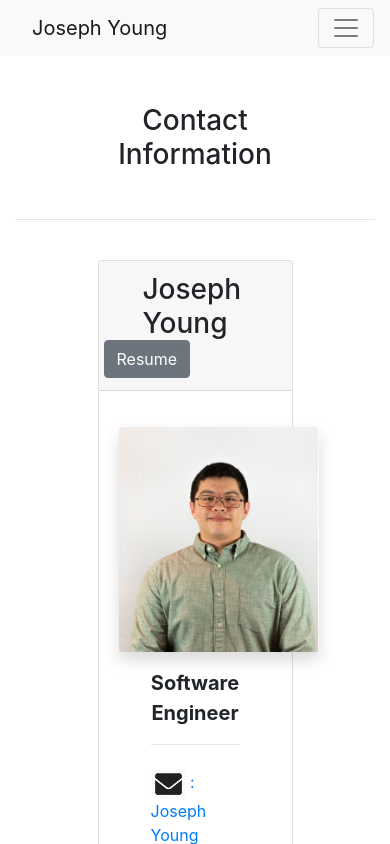
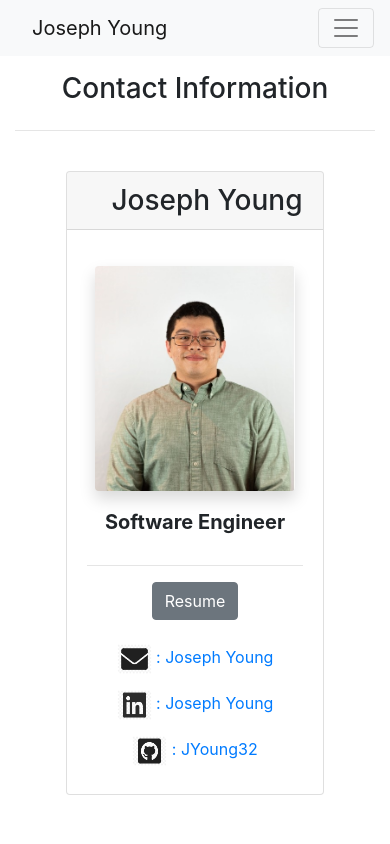
Before and after one commit to Sterlingduke/react-portfolio, a React (Create React App) app: page /contact in a window 390 px wide. Shown: the top 844 px of the page. Built offline with nearby package versions, Linux system fonts and the light colour scheme.

Commit message:
made contact page mobile/tablet responsive

```diff
--- a/src/Components/Components/ProjectCard/index.js
+++ b/src/Components/Components/ProjectCard/index.js
@@ -26,7 +26,7 @@ const ProjectCard = (props) => {
                     </Col>
                     <Col>
                     <CardBody>
-                    <CardText className="mt-3">{props.summary}</CardText>
+                    <CardText className="mt-3"><b>Summary:</b> {props.summary}</CardText>
                     <br />
                     <CardText><b>Tech Used:</b> {props.techUsed}</CardText>
                     </CardBody>
@@ -47,7 +47,7 @@ const ProjectCard = (props) => {
                 </Row>
                 <br/>
                 <Row>
-                    <CardText className="m-3"><b>Summary:</b>{props.summary}</CardText>
+                    <CardText className="m-3"><b>Summary:</b> {props.summary}</CardText>
                 </Row>
                 <Row>
                     <CardText className="m-3"><b>Tech Used:</b> {props.techUsed}</CardText>
--- a/src/Components/Pages/AboutMe/index.js
+++ b/src/Components/Pages/AboutMe/index.js
@@ -11,7 +11,7 @@ class About extends React.Component {
 
   render() {
     return (
-      <Jumbotron className="m-5 text-center">
+      <Jumbotron className="m-3 text-center">
         <h1 className="display-4">Hello, world!</h1>
         <p className="lead">I'm Joseph Young, a software developer.</p>
         <hr className="my-4" />
--- a/src/Components/Pages/Contact/index.js
+++ b/src/Components/Pages/Contact/index.js
@@ -9,10 +9,21 @@ import linkedInIcon from "../../Pictures/linkedin-logo.png";
 import headshot from "../../Pictures/selfie.jpeg";
 import resume from "../../Pictures/Web-Dev-Resume.pdf"
 import "./style.css";
+import MediaQuery, { useMediaQuery } from 'react-responsive';
 
 const Contact = (props) => {
+
+    const isDesktopOrLaptop = useMediaQuery({
+        query: '(min-device-width: 1024px)'
+    });
+
+    const isTabletOrPhone = useMediaQuery({
+        query: '(max-device-width: 1023px)'
+    });
+
     return (
         <div>
+            {isDesktopOrLaptop && <>
                 <h3 className="m-5 text-center">Contact Information</h3>
                 <hr className="my-4" />
                 <Row className="d-flex justify-content-center">
@@ -24,7 +35,6 @@ const Contact = (props) => {
                                 </Col>
                                 <Button color="secondary" className="mr-5" href={resume} target="_blank">Resume</Button>
                             </Row>
-
                         </CardHeader>
                         <CardBody>
                             <Row>
@@ -40,6 +50,37 @@ const Contact = (props) => {
                         </CardBody>
                     </Card>
                 </Row>
+            </>}
+            {isTabletOrPhone && <>
+                <h3 className="m-3 text-center">Contact Information</h3>
+                <hr className="my-4" />
+                <Row className="d-flex justify-content-center">
+                    <Card className="m-3">
+                        <CardHeader tag="h3" >
+                            <Row>
+                                <Col className="ml-4">
+                                    Joseph Young
+                                </Col>
+                            </Row>
+                        </CardHeader>
+                        <CardBody>
+                            <Row className="justify-content-center"><img className="headshot shadow bg-white rounded mt-3" src={headshot} alt="Headshot"/></Row>
+                            <Row className="justify-content-center mt-3">
+                                <CardTitle className="lead font-weight-bold">Software Engineer</CardTitle>
+                            </Row>
+                            <hr/>
+                            <Row>
+                                <Col className="text-center">
+                                    <Button color="secondary" className="mb-3" href={resume} target="_blank">Resume</Button>
+                                    <NavLink href="mailto:Joseph.Young.Dev@gmail.com"><img className="logo" src={emailIcon} alt="Logo"/> : Joseph Young</NavLink>
+                                    <NavLink href="https://www.linkedin.com/in/joe-young-8a499a18a/"><img className="logo" src={linkedInIcon} alt="Logo"/> : Joseph Young</NavLink>
+                                    <NavLink href="https://github.com/JYoung32"><img className="logo" src={githubIcon} alt="Logo"/> : JYoung32</NavLink>
+                                </Col>
+                            </Row>
+                        </CardBody>
+                    </Card>
+                </Row>
+            </>}
         </div>
     );
 }
```
Lines whose indentation alone changed are shown as unchanged.
